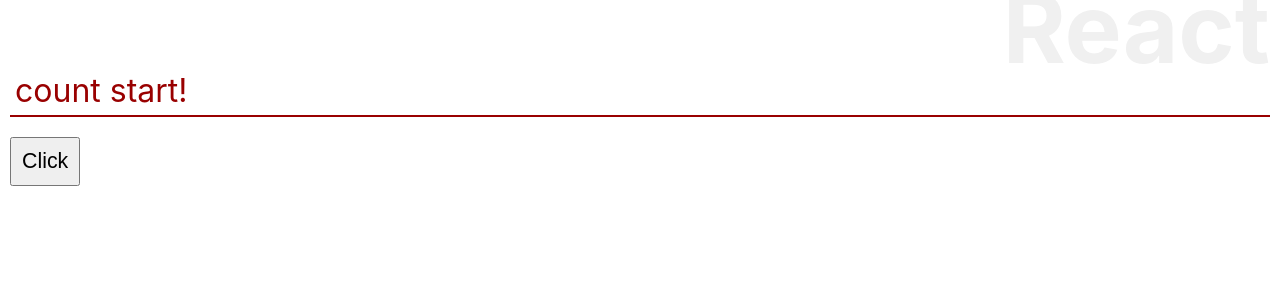
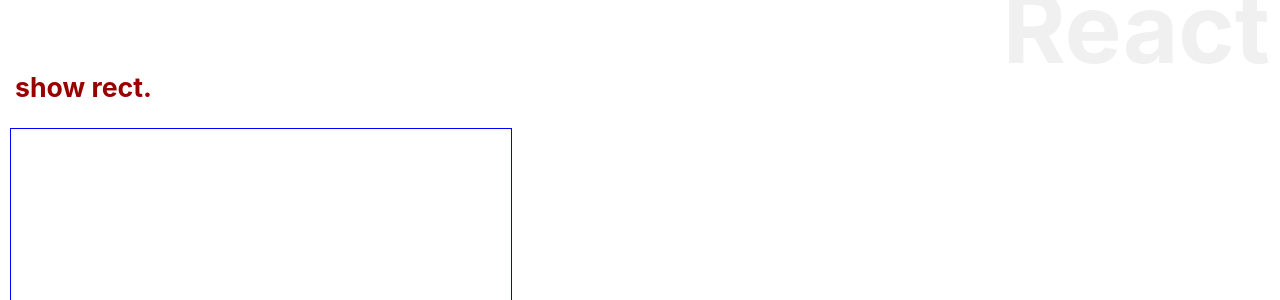
Before and after one commit to takumi1005/react_app, a React (Create React App) app: page / in a window 1280 px wide. Shown: the top 300 px of the page. Built offline with nearby package versions, Linux system fonts and the light colour scheme.

Commit message:
プロパティとステートの連携

```diff
--- a/src/App.js
+++ b/src/App.js
@@ -3,53 +3,56 @@
 import './App.css';
 
 class App extends Component {
+  data = [];
+
   msgStyle = {
-    fontSize: "24pt",
+    fontSize: "20pt",
     color: "#900",
     margin: "20px 0px",
     padding: "5px",
-    borderBottom: "2px solid #900"
   }
-  msgStyle2 = {
-    fontSize: "20pt",
-    color: "#fff",
-    backgroundColor: "#900",
-    margin: "20px 0px",
-    padding: "5px",
-    borderBottom: "2px solid #900"
-  }
-  btnStyle = {
-    fontSize: "16pt",
-    padding: "10px"
+  area = {
+    width: "500px",
+    height: "500px",
+    border: "1px solid blue"
   }
 
   constructor(props) {
     super(props);
     this.state = {
-      counter: 0,
-      msg: 'count start!',
-      flg: true,
+      list: this.data
     };
     this.doAction = this.doAction.bind(this);
   }
 
   doAction(e) {
-    this.setState((state) => ({
-      counter: state.counter + 1,
-      msg: 'count:' + state.counter,
-      flg: !state.flg
-    }));
+    let x = e.pageX;
+    let y = e.pageY;
+    this.data.push({x: x, y: y});
+    this.setState({
+      list: this.data
+    });
+  }
+
+  draw(d) {
+    let s = {
+      position: "absolute",
+      left: (d.x - 25) + "px",
+      top: (d.y - 25) + "px",
+      width: "50px",
+      height: "50px",
+      backgroundColor: "#66f3",
+    };
+    return <div style={s}></div>
   }
   render() {
     return (
       <div>
         <h1>React</h1>
-        {this.state.flg ?
-          <p style={this.msgStyle}>{this.state.msg}</p>
-          :
-          <p style={this.msgStyle2}>{this.state.msg}です</p>
-        }
-          <button style={this.btnStyle} onClick={this.doAction}>Click</button>
+        <h2 style={this.msgStyle}>show rect.</h2>
+        <div style={this.area} onClick={this.doAction}>
+          {this.data.map((value) => this.draw(value))}
+        </div>
       </div>
     )
   }
```
